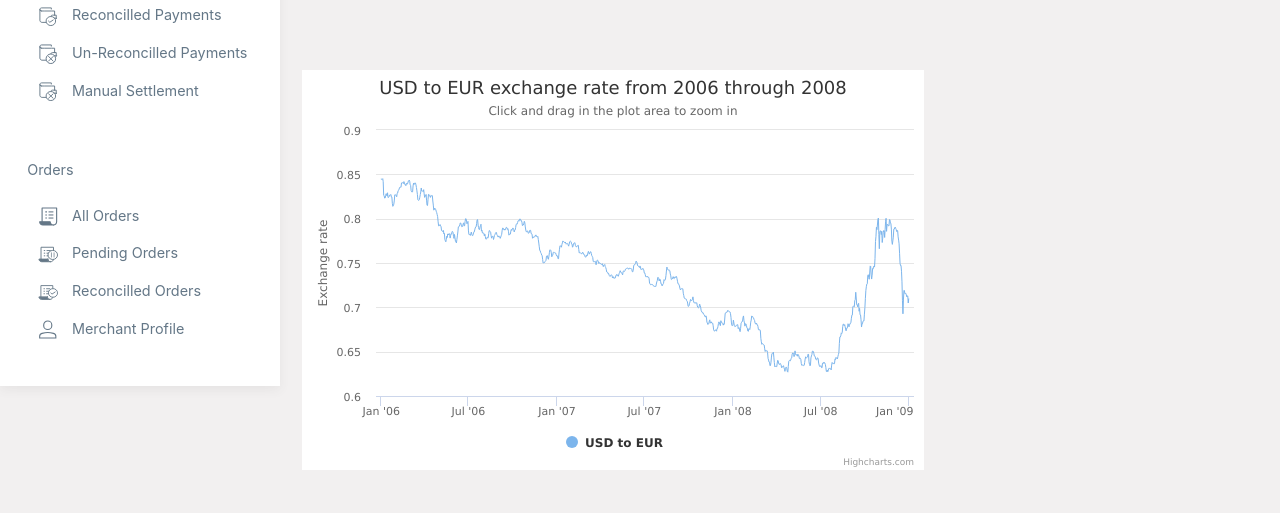
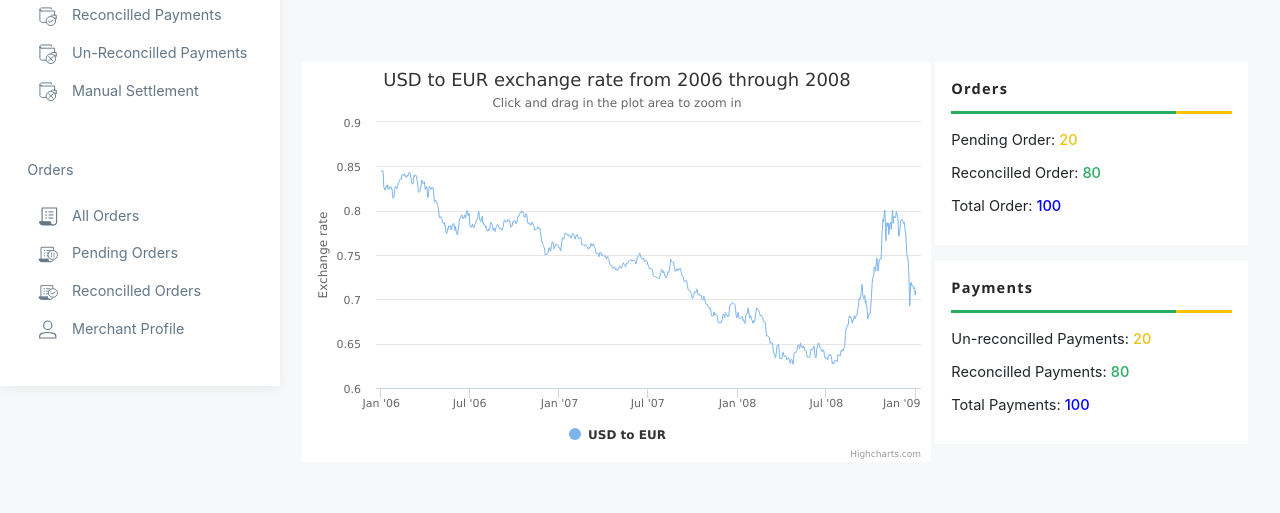
Before and after one commit to dumzy2021/transmonitor, a React (Create React App) app: page / in a window 1280 px wide. Shown: the part 414-927 px from the top of the page. Built offline with nearby package versions, Linux system fonts and the light colour scheme.

Commit message:
added the chart details to chart component

```diff
--- a/src/components/overview-charts/OverviewCharts.jsx
+++ b/src/components/overview-charts/OverviewCharts.jsx
@@ -191,15 +191,76 @@ const OverviewCharts = () => {
       },
     ],
   };
+  const chartDetails = [
+    {
+      title: "Orders",
+      details: [
+        {
+          name: "Pending Order",
+          total: 20,
+          classlist: "Pending",
+        },
+        {
+          name: "Reconcilled Order",
+          total: 80,
+          classlist: "Reconcilled",
+        },
+        {
+          name: "Total Order",
+          total: 100,
+          classlist: "total",
+        },
+      ],
+    },
+    {
+      title: "Payments",
+      details: [
+        {
+          name: "Un-reconcilled Payments",
+          total: 20,
+          classlist: "Pending",
+        },
+        {
+          name: "Reconcilled Payments",
+          total: 80,
+          classlist: "Reconcilled",
+        },
+        {
+          name: "Total Payments",
+          total: 100,
+          classlist: "total",
+        },
+      ],
+    },
+  ];
   return (
-    <div class="row">
-      <div class="col-12 col-lg-8 mt-2 mb-5">
+    <div className="row  g-0 g-lg-1">
+      <div className="col-12 col-xl-8  mb-5">
         <HighchartsReact
           highcharts={Highcharts}
           options={options}
           style={{ width: "100%", display: "block" }}
         />
       </div>
+      <div className="col-12 col-xl-4  mb-5">
+        <div className="row">
+          {chartDetails.map((detail, id) => (
+            <div key={id} className="col-12 col-md-6 col-xl-12 mb-3">
+              <div className="chart-details">
+                <p className="chart-title">{detail.title}</p>
+                <div className="chart-gradient"></div>
+                <div className="chart-detail">
+                  {detail.details.map(({ name, total, classlist }, idx) => (
+                    <p key={idx}>
+                      {name}: <span className={`${classlist}`}>{total}</span>
+                    </p>
+                  ))}
+                </div>
+              </div>
+            </div>
+          ))}
+        </div>
+      </div>
     </div>
   );
 };
--- a/src/components/overview-charts/overviewCharts.scss
+++ b/src/components/overview-charts/overviewCharts.scss
@@ -0,0 +1,26 @@
+.chart-details {
+  background: #fff;
+  padding: 1rem;
+}
+.chart-title {
+  font-size: 15px;
+  color: #262626;
+  font-weight: 700;
+  letter-spacing: 1.2px;
+  font-family: "Segoe UI";
+}
+.chart-gradient {
+  height: 3px;
+  background-image: linear-gradient(to right, #27ae60 80%, #fdc203 20%);
+  margin-bottom: 1rem;
+}
+.chart-details p {
+  font-size: 0.91rem;
+  margin-bottom: 0.7rem;
+}
+.chart-details span {
+  font-weight: 500;
+}
+.total {
+  color: blue;
+}
--- a/src/components/overview-payments/overviewPayments.scss
+++ b/src/components/overview-payments/overviewPayments.scss
@@ -57,12 +57,12 @@
 
   :not(caption) > tr > th {
     margin-bottom: 10px;
-    background: #dcdde0;
+    background: #eaeef0;
     color: #7f8fa4;
     text-transform: capitalize;
     letter-spacing: 1.1px;
-    font-size: 13px;
-    font-weight: 400;
+    font-size: 14px;
+    font-weight: 500;
     text-align: left;
     border: none !important;
     border-width: none !important;
@@ -81,7 +81,7 @@
     background: #f4f4f499;
   }
   :not(caption) > tr:hover {
-    background: #efefef;
+    background: #eaeef0;
   }
 }
 
--- a/src/layouts/dashboard-layout/dashboardLayout.scss
+++ b/src/layouts/dashboard-layout/dashboardLayout.scss
@@ -1,5 +1,6 @@
 .main-wrapper {
   background: #f2f0f0;
+  background: #f7f8fa;
 }
 .dashbord-content {
   padding-bottom: 3rem;
```
